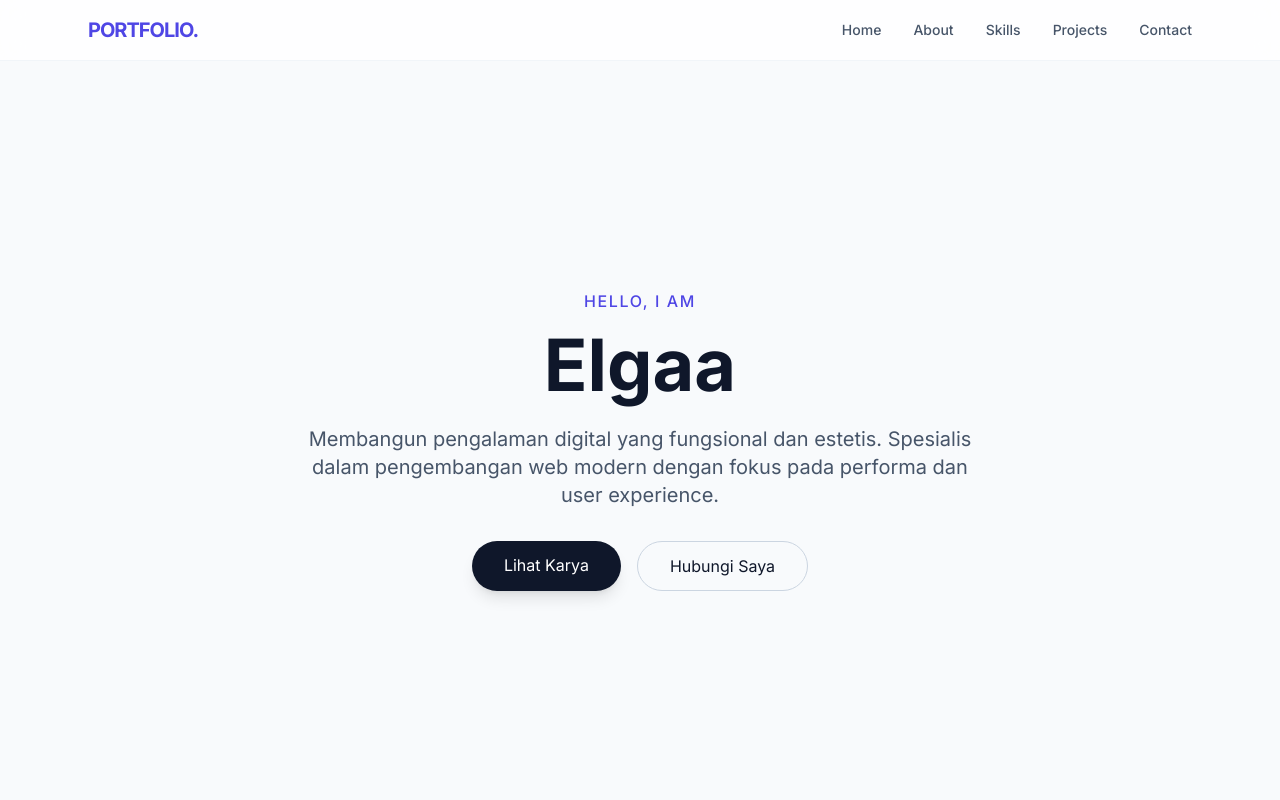
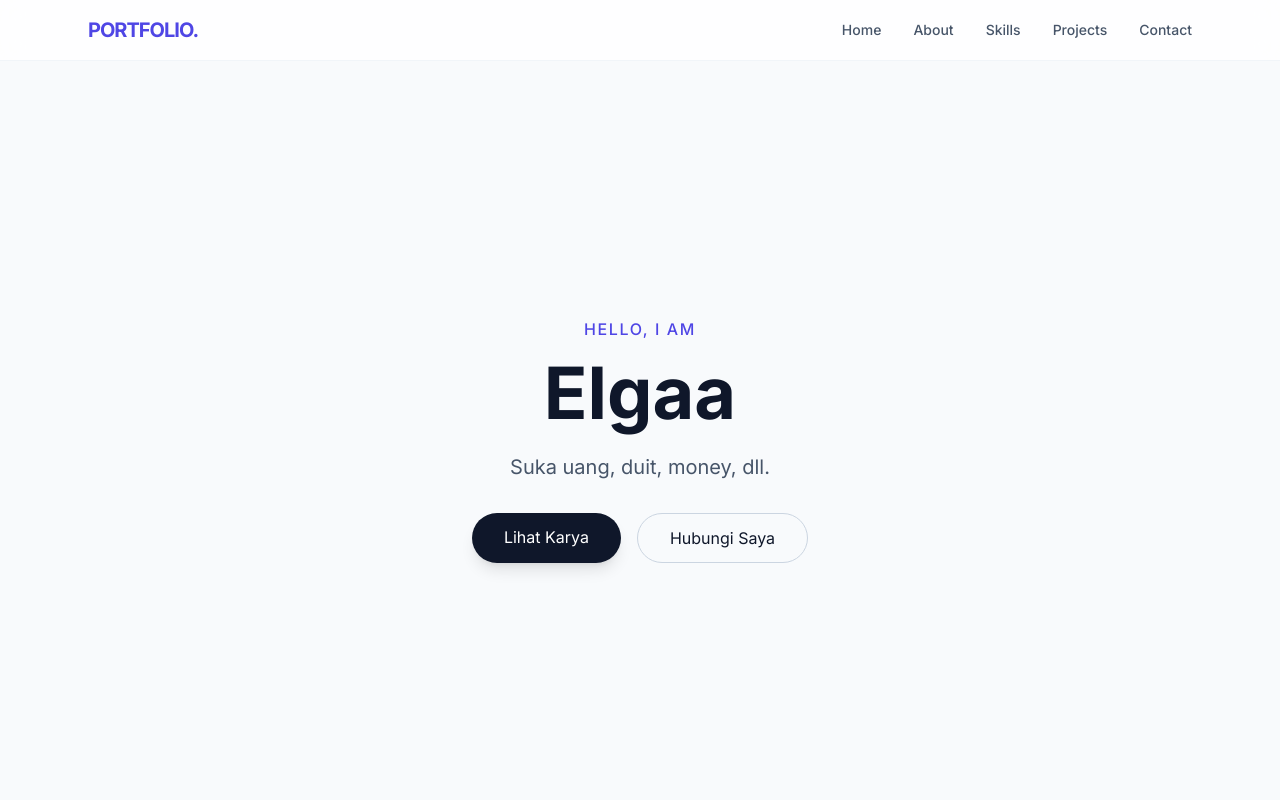
Before and after one commit to elrexsaa/porto, a Vue app: page / in a window 1280 px wide. Shown: the top 800 px of the page. Built offline with nearby package versions, Linux system fonts and the light colour scheme.

Commit message:
Update Hero.vue

```diff
--- a/src/sections/Hero.vue
+++ b/src/sections/Hero.vue
@@ -6,8 +6,7 @@
         Elgaa
       </h1>
       <p class="text-lg md:text-xl text-slate-600 mb-8 max-w-2xl mx-auto leading-relaxed">
-        Membangun pengalaman digital yang fungsional dan estetis. Spesialis dalam pengembangan
-        web modern dengan fokus pada performa dan user experience.
+        Suka uang, duit, money, dll.
       </p>
       <div class="flex gap-4 justify-center">
         <a href="#projects" class="bg-slate-900 text-white px-8 py-3 rounded-full hover:bg-indigo-600 transition shadow-lg">Lihat Karya</a>
```
